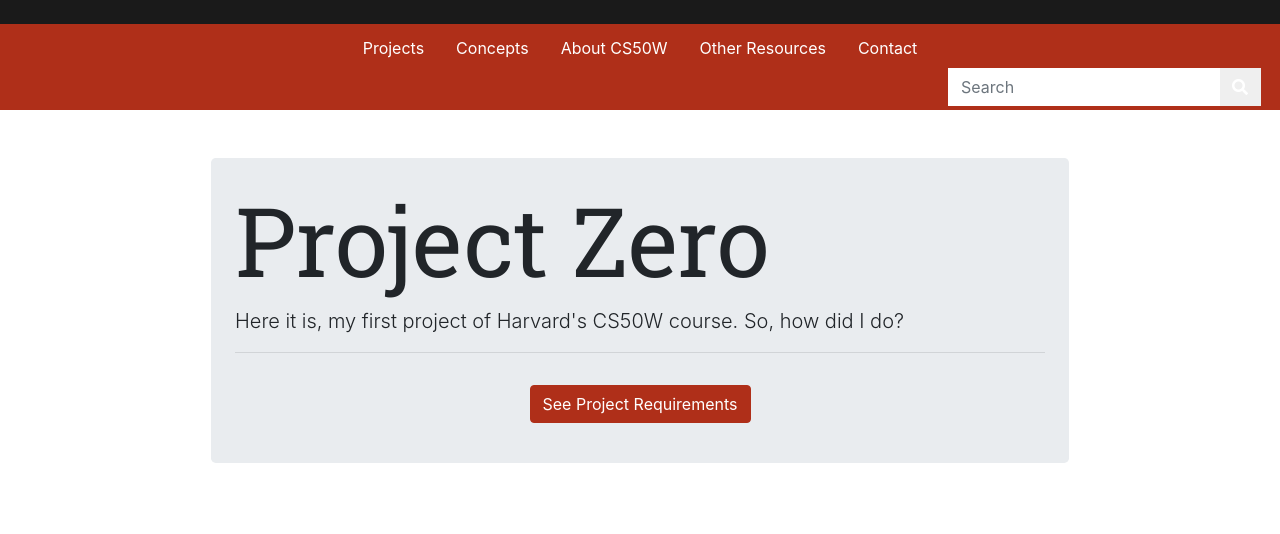
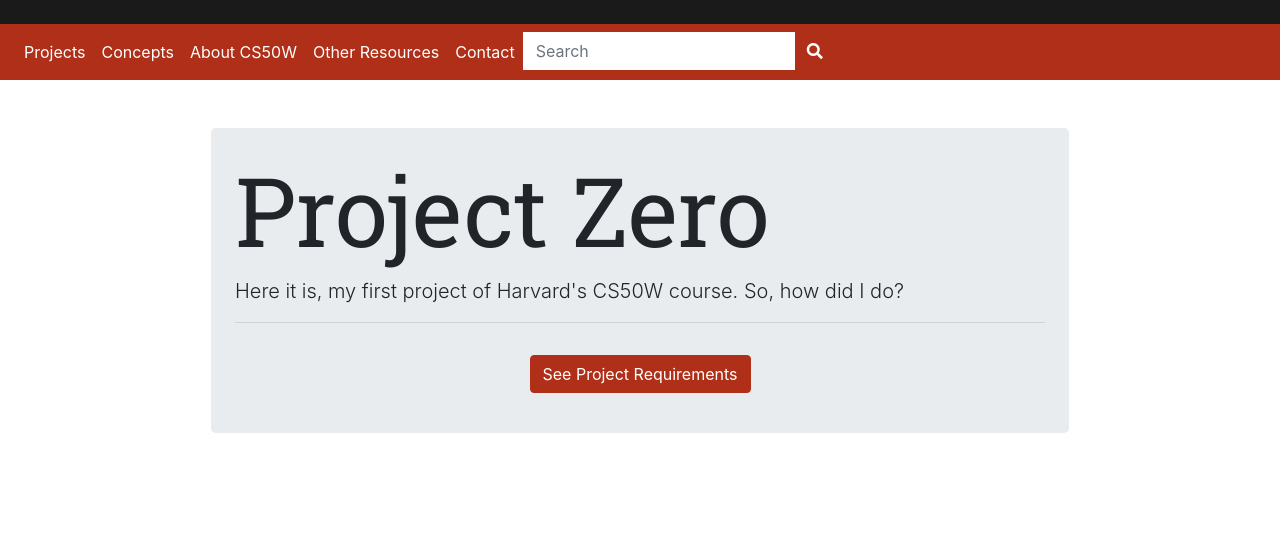
Before and after one commit to sumnercommajohn/CS50W, a website: page index.html in a window 1280 px wide. Shown: the part 199-733 px from the top of the page. Drawn offline with nearby package versions, Linux system fonts and the light colour scheme.

Commit message:
got navbar collapse working

```diff
--- a/index.html
+++ b/index.html
@@ -40,11 +40,16 @@
 
                     </div>
                 </div>
-                <div class="row bg-primary p-1" id="main-nav-row"> <!-- --------------------Nav-Row-------------------------- -->
+        </div>
 
-                    <div class="col-sm-12">
-                        <ul class="nav justify-content-center ">
-                            <li class="nav-item">
+                    <nav class="navbar bg-primary navbar-expand-md" id="main-nav-row"> <!-- --------------------Nav-Row-------------------------- -->
+
+                        <button class="navbar-toggler btn btn-white" type="button" data-toggle="collapse" data-target="#navbarSupportedContent" aria-controls="navbarSupportedContent" aria-expanded="false" aria-label="Toggle navigation">
+                            <span class="navbar-toggler-icon text-white"><i class="fas fa-bars"></i></span>
+                          </button>
+                            <div class="collapse navbar-collapse" id="navbarSupportedContent">
+                                <ul class="nav navbar-nav">
+                                    <li class="nav-item active">
                                         <a class="nav-link text-white" href="#">Projects</a>
                                     </li>
                                     <li class="nav-item">
@@ -59,21 +64,22 @@
                                     <li class="nav-item">
                                         <a class="nav-link text-white" href="#">Contact</a>
                                     </li>
-                        </ul>
-
+                                    <li>
                                         <form class="form-inline float-right">
                                             <div class="input-group">
 
-                                <input type="text" name="" id="" class="form-control border-white border-right-0 rounded-0" placeholder="Search" aria-describedby="helpId">
+                                                <input type="text" name="" id="" class="form-control text-primary border-white border-right-0 rounded-0" placeholder="Search" aria-describedby="helpId">
                                                 <div class="input-group-append">
-                                    <button class="btn btn-outline-white border-left-0 rounded-0" type="submit"><i class="fa fa-search text-white fa-sea"></i></button>
+                                                    <button class="btn btn-outline-white btn-primary border-left-0 rounded-right" type="submit"><i class="fa fa-search text-white fa-sea"></i></button>
                                                 </div>
                                             </div>
                                         </form>
+                                    </li>
+                                </ul>
+                            </div>
+                    </nav>
 
-
-                    </div>
-                </div>
+        <div class="container-fluid">
             <div class="row p-5" id="slider-row"> <!-- --------------------Slider-Row-------------------------- -->
                     <div class="col-sm"></div>
                     <div class="col col-sm-9">
@@ -152,8 +158,10 @@
                 <div class="row bg-primary px-4 py-5" id="above-footer-row"> <!-- --------------------Above- Footer-Row-------------------------- -->
                     <div class="col-sm-6 text-white lead">
                         <h3 class="display1">Up Next</h3>
-                        Among the other topics to be covered in this course:</div>
-                    <div class="col-sm-6"><div id="footerSlider" class="carousel slide" data-ride="carousel">
+                        Among the other topics to be covered in this course:
+                    </div>
+                    <div class="col-sm-6">
+                        <div id="footerSlider" class="carousel slide" data-ride="carousel">
                             <ol class="carousel-indicators">
                                 <li data-target="#footerSlider" data-slide-to="0" class="active"></li>
                                 <li data-target="#footerSlider" data-slide-to="1"></li>
@@ -178,7 +186,8 @@
                                 <span class="carousel-control-next-icon" aria-hidden="true"></span>
                                 <span class="sr-only">Next</span>
                             </a>
-                    </div></div>
+                    </div>
+                </div>
             </div>
                 <div class="row text-light px-4 py-3" id="footer-row"> <!-- --------------------Footer-Row-------------------------- -->
                     <div class="col-sm-6">COPYRIGHT &copy;2018 APPRENTICE WORKS </div>
@@ -188,8 +197,9 @@
 
     <!-- Optional JavaScript -->
     <!-- jQuery first, then Popper.js, then Bootstrap JS -->
-    <script src="https://code.jquery.com/jquery-3.2.1.slim.min.js" integrity="sha384-KJ3o2DKtIkvYIK3UENzmM7KCkRr/rE9/Qpg6aAZGJwFDMVNA/GpGFF93hXpG5KkN" crossorigin="anonymous"></script>
-    <script src="https://cdnjs.cloudflare.com/ajax/libs/popper.js/1.12.9/umd/popper.min.js" integrity="sha384-ApNbgh9B+Y1QKtv3Rn7W3mgPxhU9K/ScQsAP7hUibX39j7fakFPskvXusvfa0b4Q" crossorigin="anonymous"></script>
-    <script src="https://maxcdn.bootstrapcdn.com/bootstrap/4.0.0/js/bootstrap.min.js" integrity="sha384-JZR6Spejh4U02d8jOt6vLEHfe/JQGiRRSQQxSfFWpi1MquVdAyjUar5+76PVCmYl" crossorigin="anonymous"></script>
+    <script src="https://code.jquery.com/jquery-3.3.1.slim.min.js" integrity="sha384-q8i/X+965DzO0rT7abK41JStQIAqVgRVzpbzo5smXKp4YfRvH+8abtTE1Pi6jizo" crossorigin="anonymous"></script>
+    <script src="https://cdnjs.cloudflare.com/ajax/libs/popper.js/1.14.3/umd/popper.min.js" integrity="sha384-ZMP7rVo3mIykV+2+9J3UJ46jBk0WLaUAdn689aCwoqbBJiSnjAK/l8WvCWPIPm49" crossorigin="anonymous"></script>
+    <script src="https://stackpath.bootstrapcdn.com/bootstrap/4.1.2/js/bootstrap.min.js" integrity="sha384-o+RDsa0aLu++PJvFqy8fFScvbHFLtbvScb8AjopnFD+iEQ7wo/CG0xlczd+2O/em" crossorigin="anonymous"></script>
+    <!-- <script src="js/bootstrap.bundle.js"></script> -->
 </body>
 </html>
```
Lines whose indentation alone changed are shown as unchanged.
